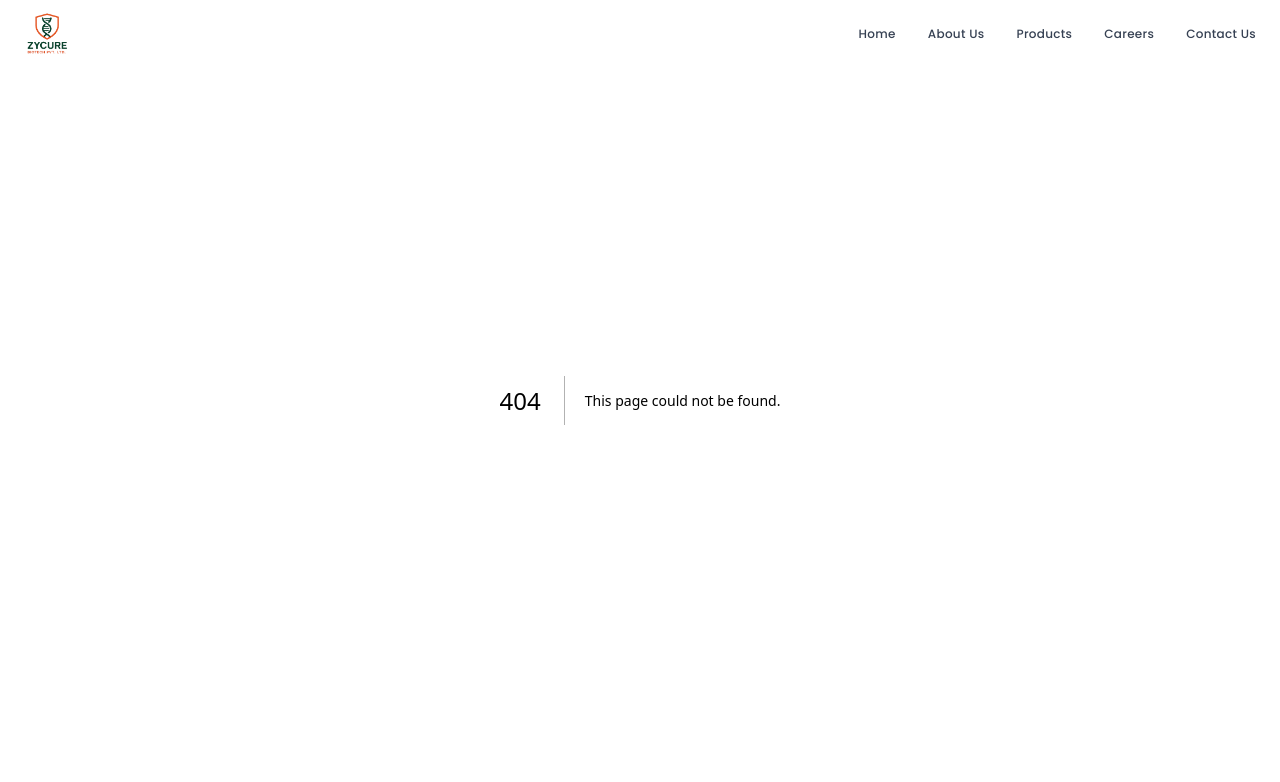
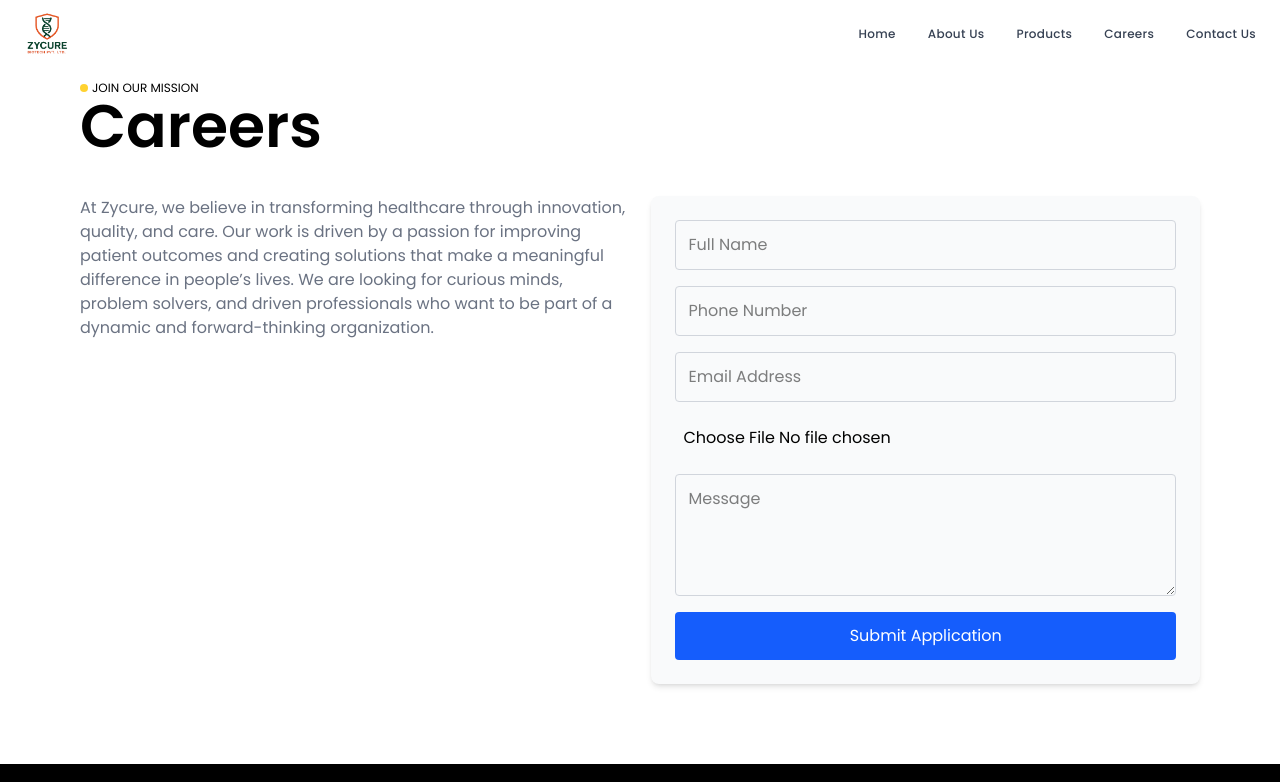
Before and after one commit to JaiBhalla03/zycure, a Next.js app: page /careers in a window 1280 px wide. Before the commit this address had no page. Shown: the top 782 px of the page. Built offline with nearby package versions, Linux system fonts and the light colour scheme.

Commit message:
adding the contact and career page

```diff
--- /dev/null
+++ b/app/careers/page.tsx
@@ -0,0 +1,117 @@
+'use client';
+import React, { useState } from 'react';
+import SmallHeading from '../components/utils/SmallHeading';
+
+const page = () => {
+    const [formData, setFormData] = useState({
+        name: '',
+        phone: '',
+        email: '',
+        message: '',
+        resume: null as File | null
+    });
+
+    const handleChange = (e: React.ChangeEvent<HTMLInputElement | HTMLTextAreaElement>) => {
+        setFormData({ ...formData, [e.target.name]: e.target.value });
+    };
+
+    const handleFileChange = (e: React.ChangeEvent<HTMLInputElement>) => {
+        if (e.target.files && e.target.files[0]) {
+            setFormData({ ...formData, resume: e.target.files[0] });
+        }
+    };
+
+    const handleSubmit = async (e: React.FormEvent) => {
+        e.preventDefault();
+
+        const data = new FormData();
+        data.append('name', formData.name);
+        data.append('phone', formData.phone);
+        data.append('email', formData.email);
+        data.append('message', formData.message);
+        if (formData.resume) data.append('resume', formData.resume);
+
+        const response = await fetch('https://formspree.io/f/meollwdp', {
+            method: 'POST',
+            body: data
+        });
+
+        if (response.ok) {
+            alert('Application submitted successfully!');
+            setFormData({ name: '', phone: '', email: '', message: '', resume: null });
+        } else {
+            alert('Something went wrong. Please try again.');
+        }
+    };
+
+    return (
+        <div className='px-6 md:px-20 pt-20 pb-10'>
+            <SmallHeading heading={'JOIN OUR MISSION'} />
+            <h1 className='text-4xl md:text-6xl font-semibold'>Careers</h1>
+
+            <div className='flex flex-col md:flex-row justify-between py-10 gap-6'>
+                <p className='text-sm md:text-base md:w-1/2 text-gray-500'>
+                    At Zycure, we believe in transforming healthcare through innovation, quality, and care. Our work is driven by a passion for improving patient outcomes and creating solutions that make a meaningful difference in people’s lives.
+                    We are looking for curious minds, problem solvers, and driven professionals who want to be part of a dynamic and forward-thinking organization.
+                </p>
+
+                <form
+                    onSubmit={handleSubmit}
+                    className='flex flex-col gap-4 w-full md:w-1/2 bg-gray-50 p-6 rounded-lg shadow-md'
+                    encType="multipart/form-data"
+                >
+                    <input
+                        type='text'
+                        name='name'
+                        placeholder='Full Name'
+                        value={formData.name}
+                        onChange={handleChange}
+                        required
+                        className='p-3 rounded border border-gray-300'
+                    />
+                    <input
+                        type='tel'
+                        name='phone'
+                        placeholder='Phone Number'
+                        value={formData.phone}
+                        onChange={handleChange}
+                        required
+                        className='p-3 rounded border border-gray-300'
+                    />
+                    <input
+                        type='email'
+                        name='email'
+                        placeholder='Email Address'
+                        value={formData.email}
+                        onChange={handleChange}
+                        required
+                        className='p-3 rounded border border-gray-300'
+                    />
+                    <input
+                        type='file'
+                        name='resume'
+                        onChange={handleFileChange}
+                        accept='.pdf,.doc,.docx'
+                        className='p-2'
+                    />
+                    <textarea
+                        name='message'
+                        placeholder='Message'
+                        value={formData.message}
+                        onChange={handleChange}
+                        rows={4}
+                        className='p-3 rounded border border-gray-300'
+                    />
+                    <button
+                        type='submit'
+                        className='bg-blue-600 text-white p-3 rounded hover:bg-blue-700 transition-colors'
+                    >
+                        Submit Application
+                    </button>
+                </form>
+            </div>
+        </div>
+    );
+};
+
+export default page;
--- a/app/components/Footer.tsx
+++ b/app/components/Footer.tsx
@@ -4,7 +4,7 @@ import React from 'react'
 export default function Footer() {
   return (
     <div className='bg-black py-4 text-white'>
-      <h1 className='text-center text-gray-600/50 font-extrabold text-8xl tracking-wider whitespace-nowrap'>zycure Biologicals</h1>
+      <h1 className='text-center text-gray-600/50 font-extrabold text-8xl tracking-wider whitespace-nowrap'>zycure Biotech</h1>
       <div className='flex justify-between px-20 items-center mt-10 h-32'>
         <div className='flex flex-col h-full justify-between'>
           <Image src="/logo.png" alt="" width={60} height={20}/>
--- /dev/null
+++ b/app/contact/page.tsx
@@ -0,0 +1,109 @@
+'use client';
+
+import React, { useRef, useState } from 'react';
+import SmallHeading from '../components/utils/SmallHeading';
+import { BsFillSendFill } from 'react-icons/bs';
+import emailjs from '@emailjs/browser';
+import { ToastContainer, toast } from 'react-toastify';
+import 'react-toastify/dist/ReactToastify.css';
+
+const page = () => {
+    const form = useRef<HTMLFormElement>(null);
+    const [isSubmitting, setIsSubmitting] = useState(false); // Add state for form submission
+
+    const notify = (message: string , success = true) => {
+        toast[success ? 'success' : 'error'](message, {
+            position: "top-left",
+            autoClose: 5000,
+            hideProgressBar: true,
+            closeButton: false,
+            className: 'custom-toast',
+        });
+    }
+
+    const sendEmail = async (e: React.FormEvent<HTMLFormElement>) => {
+        e.preventDefault();
+
+        if (form.current) {
+            const name = form.current.from_name.value.trim();
+            const email = form.current.from_email.value.trim();
+            const subject = form.current.from_subject.value.trim();
+            const message = form.current.message.value.trim();
+
+            if (!name || !email || !subject || !message) {
+                notify('Please fill in all fields', false);
+                return;
+            }
+
+            setIsSubmitting(true);
+
+            try {
+                const result = await emailjs.sendForm(
+                    'service_w5gxg7k',
+                    'template_9g7wwx1',
+                    form.current,
+                    'L_SO4vLTln1gilDdT'
+                );
+                console.log(result.text);
+                console.log('message sent');
+                form.current.reset();
+                notify('Email sent successfully');
+            } catch (error) {
+                if (error instanceof Error) {
+                    console.log(error.message);
+                    notify('Failed to send email', false);
+                } else {
+                    console.log(error);
+                    notify('An unknown error occurred', false);
+                }
+            } finally {
+                setIsSubmitting(false);
+            }
+        }
+    };
+
+    return (
+        <div className='px-20 pt-20 pb-10'>
+           <SmallHeading heading={'GET IN CONTACT'}/>
+           <h1 className='text-6xl font-semibold'>Contact Us</h1>
+           <form ref={form} onSubmit={sendEmail} id={'myForm'} className={'flex flex-col gap-4 p-8'}>
+                            <div className={'flex gap-4'}>
+                                <input
+                                    className={'p-3 bg-gray-100 rounded-sm text-center w-1/2 text-sm'}
+                                    type={'text'}
+                                    name={'from_name'}
+                                    placeholder={'Your Name'}
+                                    />
+                                <input
+                                    className={'p-3 bg-gray-100 rounded-sm text-center w-1/2 text-sm'}
+                                    type={'email'}
+                                    name={'from_email'}
+                                    placeholder={'Your Email Address'}
+                                />
+                            </div>
+                            <input
+                                className={'p-3 bg-gray-100 rounded-sm text-center text-sm'}
+                                type={'text'}
+                                name={'from_subject'}
+                                placeholder={'Subject of your message'}
+                               />
+                            <textarea
+                                className={'p-3 bg-gray-100 rounded-sm text-center text-sm'}
+                                name={'message'}
+                                placeholder={'Type your message.....'}
+                            />
+                            <button
+                                className={''}
+                            >
+                                <div className='flex gap-1 justify-center mx-auto items-center group'>
+                                    <div className="h-10 flex justify-center items-center text-xs cursor-pointer bg-black text-white duration-300 rounded-sm py-2 px-4">Post</div>
+                                    <div className="h-10 w-10 flex justify-center items-center cursor-pointer bg-black text-white duration-300 rounded-sm"><BsFillSendFill/></div>
+                                </div>
+                            </button>
+                        </form>
+                        <ToastContainer/>
+        </div>
+    );
+};
+
+export default page;
```
Also changed, not shown: package.json (+7 -1 lines), 1 other file (tests, documents, lock files or other folders).
